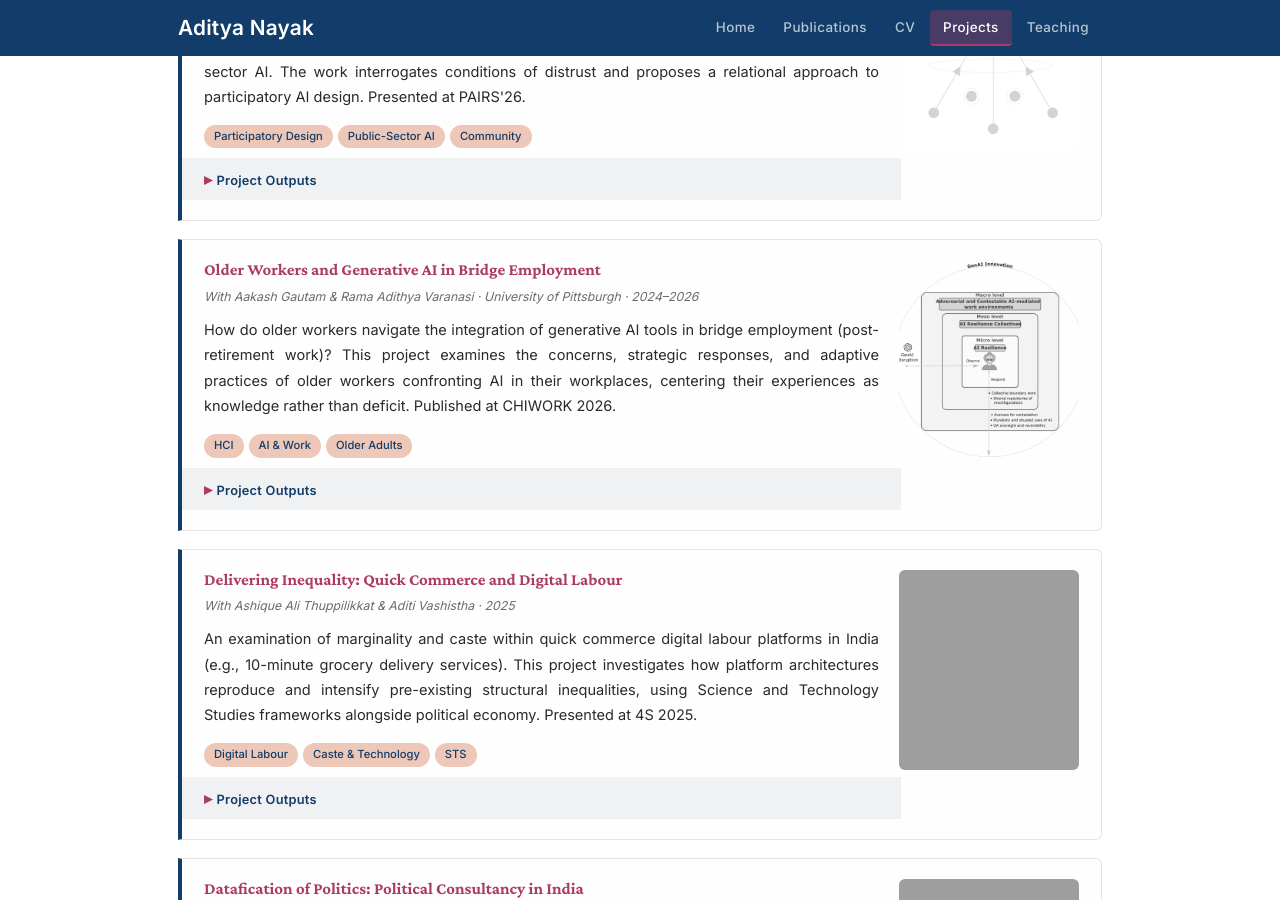
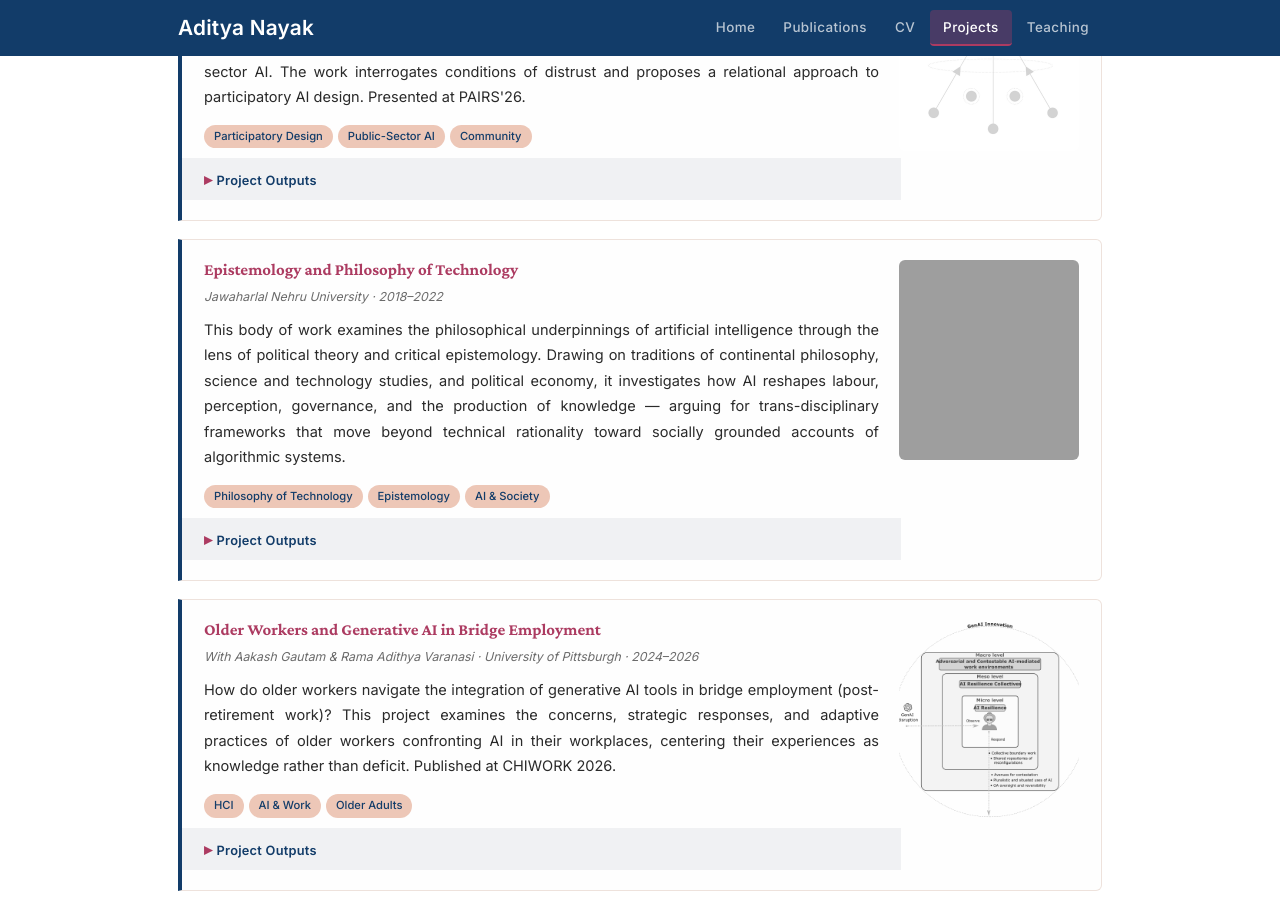
Before and after one commit to adityanayak-info/adityanayak-info.github.io, a Jekyll site: the page built from projects.md, in a window 1280 px wide and 900 px high, scrolled down 354 px. Built offline with Jekyll 4.4.1, drawn with Linux system fonts in a browser that asks for light colours; grey boxes are pictures that could not be loaded.

Commit message:
Update projects.md

```diff
--- a/projects.md
+++ b/projects.md
@@ -38,6 +38,35 @@ permalink: /projects/
     <img src="{{ '/assets/img/algohub.jpg' | relative_url }}" alt="Community AI project">
   </div>
 </div>
+
+
+<div class="project-card">
+  <div class="project-card-body">
+    <h3><a href="https://scholar.google.com/citations?user=2aDc8HAAAAAJ&hl=en" class="project-card-link" target="_blank" rel="noopener">Epistemology and Philosophy of Technology</a></h3>
+    <p class="project-meta">Jawaharlal Nehru University · 2018–2022</p>
+    <p>This body of work examines the philosophical underpinnings of artificial intelligence through the lens of political theory and critical epistemology. Drawing on traditions of continental philosophy, science and technology studies, and political economy, it investigates how AI reshapes labour, perception, governance, and the production of knowledge — arguing for trans-disciplinary frameworks that move beyond technical rationality toward socially grounded accounts of algorithmic systems.</p>
+    <span class="project-tag">Philosophy of Technology</span><span class="project-tag">Epistemology</span><span class="project-tag">AI & Society</span>
+    <details class="project-outputs">
+      <summary>Project Outputs</summary>
+      <div class="project-outputs-content">
+        <a href="#" target="_blank" rel="noopener">→ MPhil. Thesis — "Artificial Intelligence and the Changing Forms of Work"</a>
+        <p style="font-size:0.78rem;font-weight:600;color:var(--navy);margin:0 0 6px;">Journal Articles</p>
+        <a href="https://doi.org/10.46397/JAIH.9.4" target="_blank" rel="noopener">→ Socio-Political Implications of Data-Centric AI and the Need for Trans-Disciplinary Framework (2021)</a>
+        <a href="https://doi.org/10.46397/JAIH.8.1" target="_blank" rel="noopener">→ Affective Labour in the Age of Algorithms and its Political Implications (2021)</a>
+        <a href="https://doi.org/10.46397/JAIH.7.1" target="_blank" rel="noopener">→ Boredom, Time-Perception and Algorithmic Governmentality (2021)</a>
+        <a href="https://doi.org/10.46397/JAIH.6.2" target="_blank" rel="noopener">→ Mental-Health and A.I. — A Paradigm of Human Mechanisation (2020)</a>
+        <a href="https://doi.org/10.46397/JAIH.5.3" target="_blank" rel="noopener">→ Artificial Intelligence, Automation, and Changing Forms of Work (2020)</a>
+        <a href="https://doi.org/10.46397/jaih.4.4" target="_blank" rel="noopener">→ Deep Learning — Shifting the Telos from Singularity to Perception (2019)</a>
+      </div>
+    </details>
+  </div>
+  <div class="project-card-img">
+    <img src="{{ '/assets/img/philosophy.jpg' | relative_url }}" alt="Epistemology and Philosophy of Technology">
+  </div>
+</div>
+
+
+
 
 <div class="project-card">
   <div class="project-card-body">
```
